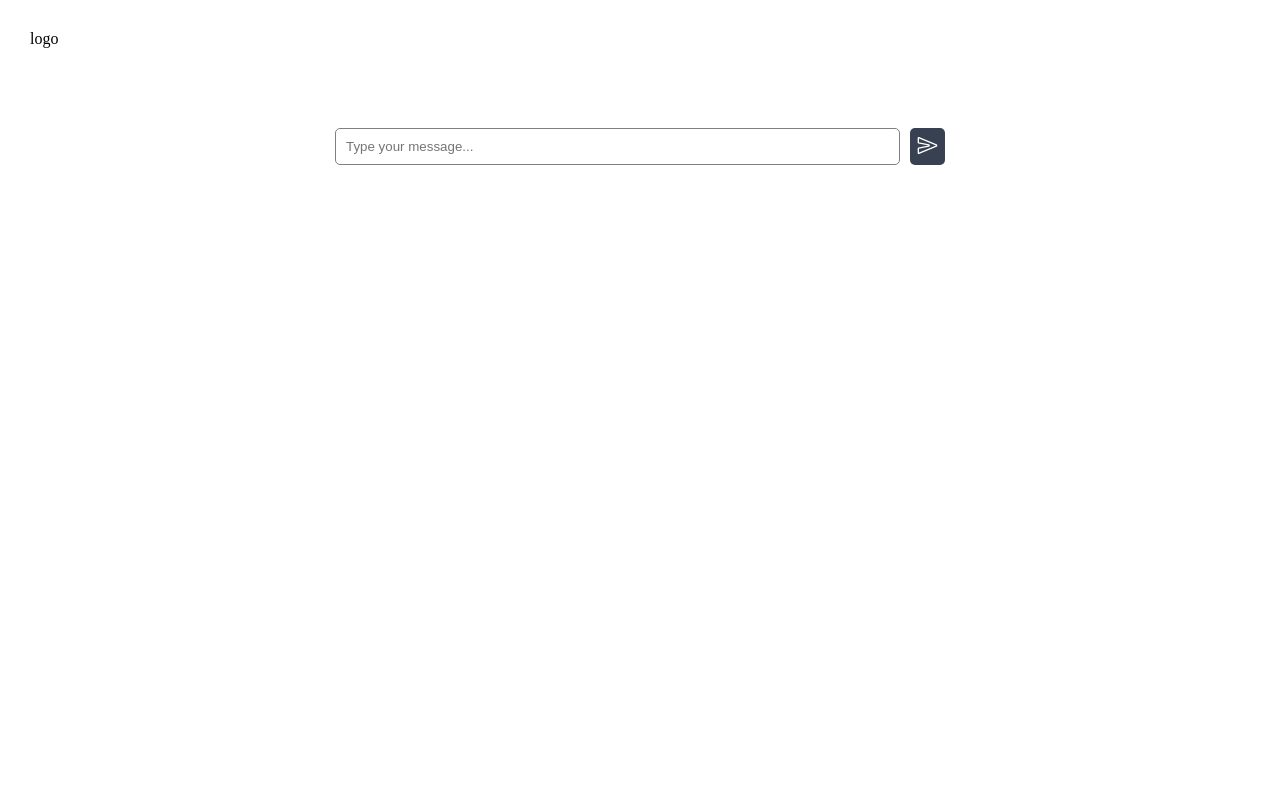
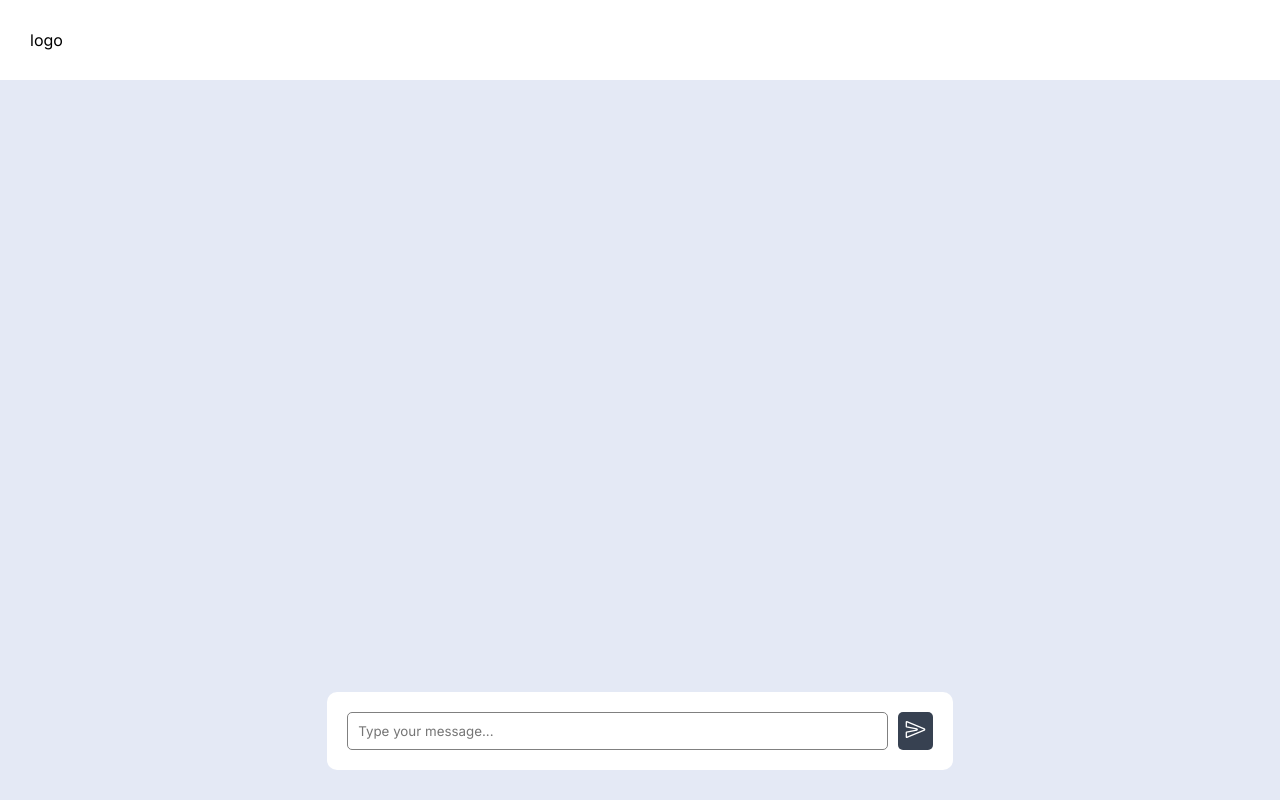
Before and after one commit to OmarZalat/QuickTalk, a Next.js app: page / in a window 1280 px wide. Built offline with nearby package versions, Linux system fonts and the light colour scheme.

Commit message:
sticky thread

```diff
--- a/src/app/(root)/page.module.scss
+++ b/src/app/(root)/page.module.scss
@@ -3,10 +3,13 @@
 .wrapper {
   display: flex;
   flex-direction: column;
+  min-height: 100vh;
 }
 
 .conversation {
   display: flex;
+  flex: 1;
+  overflow-y: auto;
   flex-direction: column;
   align-items: center;
   background-color: partial.$primary-color-lightGray;
@@ -21,10 +24,14 @@
   justify-content: center;
   align-items: center;
   padding: 30px;
+  background-color: partial.$primary-color-lightGray;
+  position: sticky;
+  bottom: 0;
+  z-index: 10;
 
   .threadWrapper {
     padding: 20px;
-    width: 50%;
+    width: 48%;
     display: flex;
     flex-direction: row;
     background-color: white;
--- a/src/app/globals.css
+++ b/src/app/globals.css
@@ -1,4 +1,7 @@
+@import url('https://fonts.googleapis.com/css2?family=Inter:ital,opsz,wght@0,14..32,100..900;1,14..32,100..900&display=swap');
+
 * {
   padding: 0;
   margin: 0;
+  font-family: "Inter", sans-serif;
 }
```
